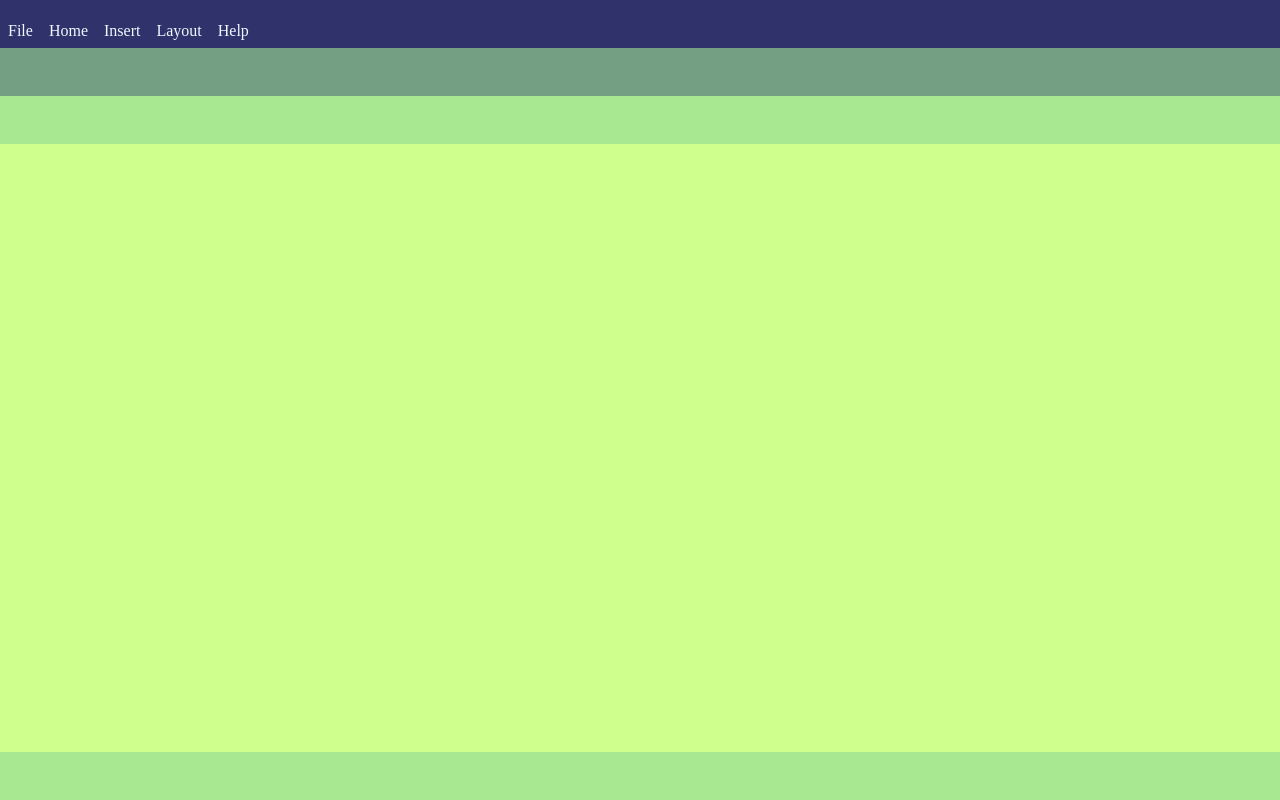
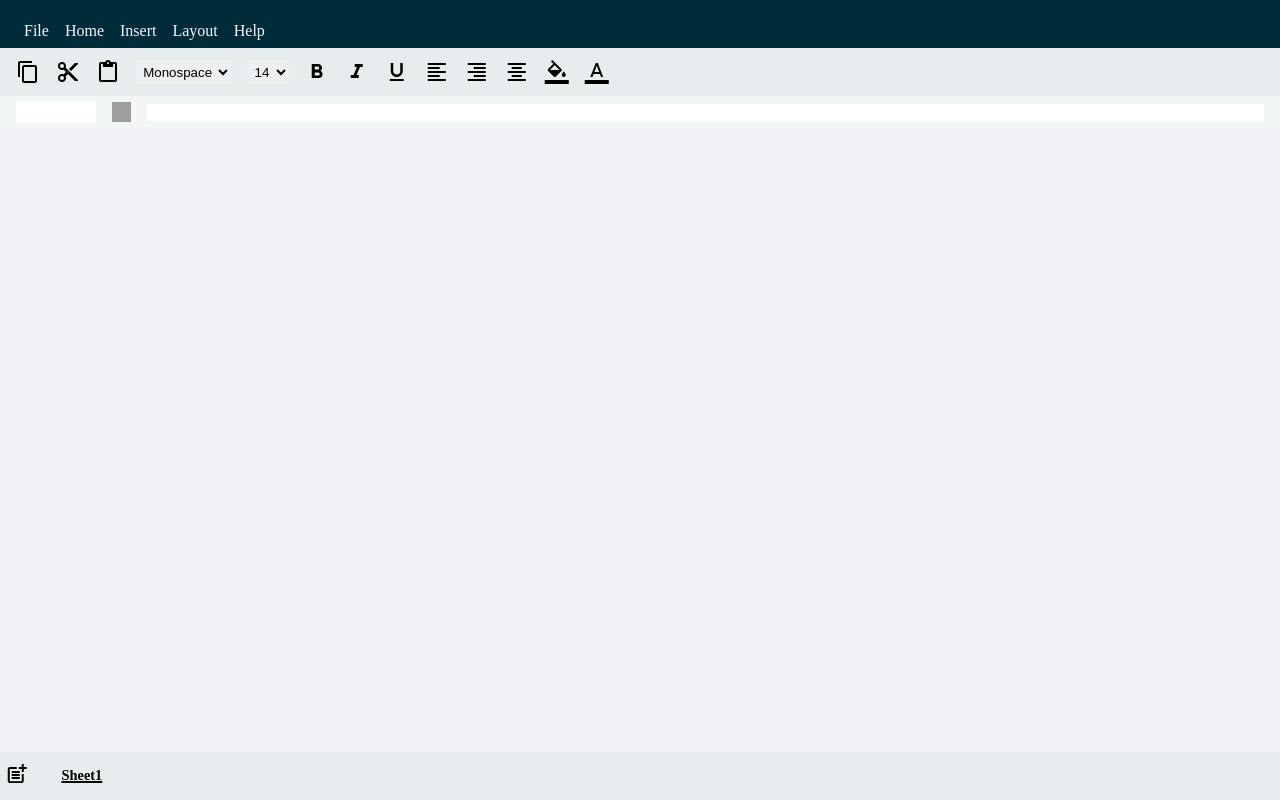
Before and after one commit to lekkha/Excel-clone, a plain HTML site: page index.html in a window 1280 px wide. Drawn offline with Linux system fonts and the light colour scheme; grey boxes are pictures that could not be loaded.

Commit message:
sheets slan

```diff
--- a/index.html
+++ b/index.html
@@ -4,6 +4,8 @@
     <meta charset="UTF-8">
     <meta name="viewport" content="width=device-width, initial-scale=1.0">
     <link rel="stylesheet" href="styles.css">
+    <link href="https://fonts.googleapis.com/icon?family=Material+Icons" rel="stylesheet">
+
     <title>Excel Clone</title>
 </head>
 <body>
@@ -14,10 +16,45 @@
         <div class="page-actions">Layout</div>
         <div class="page-actions">Help</div>
     </div>
-    <div class="cellprop-actions-cont"></div>
-    <div class="formula-actions-cont"></div>
+    <div class="cellprop-actions-cont">
+        <span class="material-icons">content_copy</span>
+        <span class="material-icons">content_cut</span>
+        <span class="material-icons">content_paste</span>
+        <select class="font-family-prop">
+            <option value="monospace">Monospace</option>
+            <option value="san-serif">San-Serif</option>
+            <option value="fantasy">Fantasy</option>
+            <option value="cursive">Cursive</option>
+        </select>
+        <select class="font-size-prop">
+            <option value="14">14</option>
+            <option value="16">16</option>
+            <option value="18">18</option>
+            <option value="20">20</option>
+        </select>
+        <span class="material-icons">format_bold</span>
+        <span class="material-icons">format_italic</span>
+        <span class="material-icons">format_underlined</span>
+        <span class="material-icons">format_align_left</span>
+        <span class="material-icons">format_align_right</span>
+        <span class="material-icons">format_align_center</span>
+        <span class="material-icons">format_color_fill</span>
+        <span class="material-icons">format_color_text</span>
+    </div>
+    <div class="formula-actions-cont">
+        <input type="text" readonly class="address-bar">
+        <img class="formula-icon" width="50" height="50" src="https://img.icons8.com/ios/50/formula-fx.png" alt="formula-fx"/>
+        <input type="text" class="function-bar">
+    </div>
     <div class="grid-cont"></div>
-    <div class="sheet-actions-cont"></div>
+    <div class="sheet-actions-cont">
+        <div class="sheet-add-icon">
+        <span class="material-icons">post_add</span>
+        </div>
+        <div class="sheets-folder-cont">
+            <div class="sheet-folder">Sheet1</div>
+        </div>
+    </div>
 
 
     <script src="script.js"></script>
--- a/styles.css
+++ b/styles.css
@@ -9,27 +9,109 @@ body{
 
 .page-actions-cont{
     height: 3rem;
-    background-color: #30336b;
+    background-color: #022B3A;
     display: flex;
     align-items: flex-end;
+    padding-left: 1rem;
 }
 .page-actions{
     margin: 0.5rem;
     color: aliceblue;
 }
+
+/* iska structure  */
 .cellprop-actions-cont{
     height: 3rem;
-    background-color: #749F82;
+    background-color: #E7EDEF;
+    display: flex;
+    align-items: center;
+    padding-left: 1rem;
 }
+
+ /* iske andar jo bhi item padehue hai */
+.cellprop-actions-cont > * {
+    display:inline-block;
+    margin-right: 1rem;
+}
+
+/* iske andar jo bhi select wale item pade hue hai  */
+.cellprop-actions-cont > select{
+    border: none;
+    outline: none;
+    border-radius: 2px;
+
+}
+.font-family-prop{
+    padding: 0.2rem;
+}
+.font-size-prop{
+    padding: 0.2rem;
+}
+
 .formula-actions-cont{
-    height: 3rem;
-    background-color: #A8E890;
+    height: 2rem;
+    background-color: #F3F6F7;
+    padding-left: 1rem;
+    display: flex;
+    align-items: center;
+    padding-left: 1rem;
+}
+
+.formula-actions-cont > * {
+    display: inline-block;
+    margin-right: 1rem;
+}
+
+.formula-actions-cont > input{
+    border: none;
+    outline: none;
+}
+.formula-icon{
+    height: 1.2rem;
+    width: 1.2rem;
+}
+.address-bar{
+    width: 5rem;
+    height: 70%;
+}
+.function-bar{
+    width: calc(100vw - 5rem - 1rem - 1rem - 1rem);
 }
 .sheet-actions-cont{
     height: 3rem;
-    background-color: #A8E890 ;
+    background-color: #E7EDEF;
+    display: flex;
+    align-items: center;
+    padding-left: 0.3rem;
+    padding-right: 0.5rem;
+    gap: 2rem;
+}
+.sheet-actions-cont > * {
+    display: inline-block;
+}
+
+/* since sheet div that islie neeche as a block ara tha so to bring like a insline block set display to inline
+then give it a width and height */
+.sheets-folder-cont{
+    display: flex;
+    align-items: center;
+    width: 5rem;
+    height: 1rem;
+    height: 80%;
+    width: calc(100vw - 2vw)
+}
+
+.sheet-folder{
+    text-decoration: underline;
+    font-size: 0.9rem;
+    font-weight: bold;
+    text-decoration-thickness: 2px;
+}
+
+.sheet-add-icon{
+    width: 2vw;
 }
 .grid-cont{
-    height: calc(100vh - 3rem - 3rem - 3rem - 3rem);
-    background-color: #CFFF8D;
+    height: calc(100vh - 3rem - 2rem - 3rem - 3rem);
+    background-color: #F1F1F6;
 }
```
